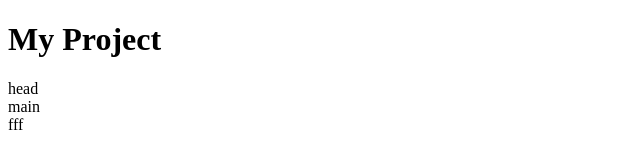
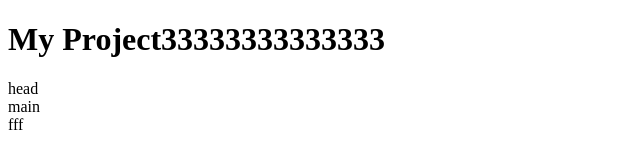
Before and after one commit to vDmytriv01/my-project, a plain HTML site: page index.html in a window 1280 px wide. Shown: the whole page, without its empty margins (0-640 px from the left). Drawn offline with Linux system fonts and the light colour scheme.

Commit message:
Update index.html

```diff
--- a/index.html
+++ b/index.html
@@ -6,7 +6,7 @@
   <title>Document</title>
 </head>
 <body>
-  <h1>My Project</h1>
+  <h1>My Project33333333333333</h1>
   <header>head</header>
   <main>main</main>
   <footer>fff</footer>
```
